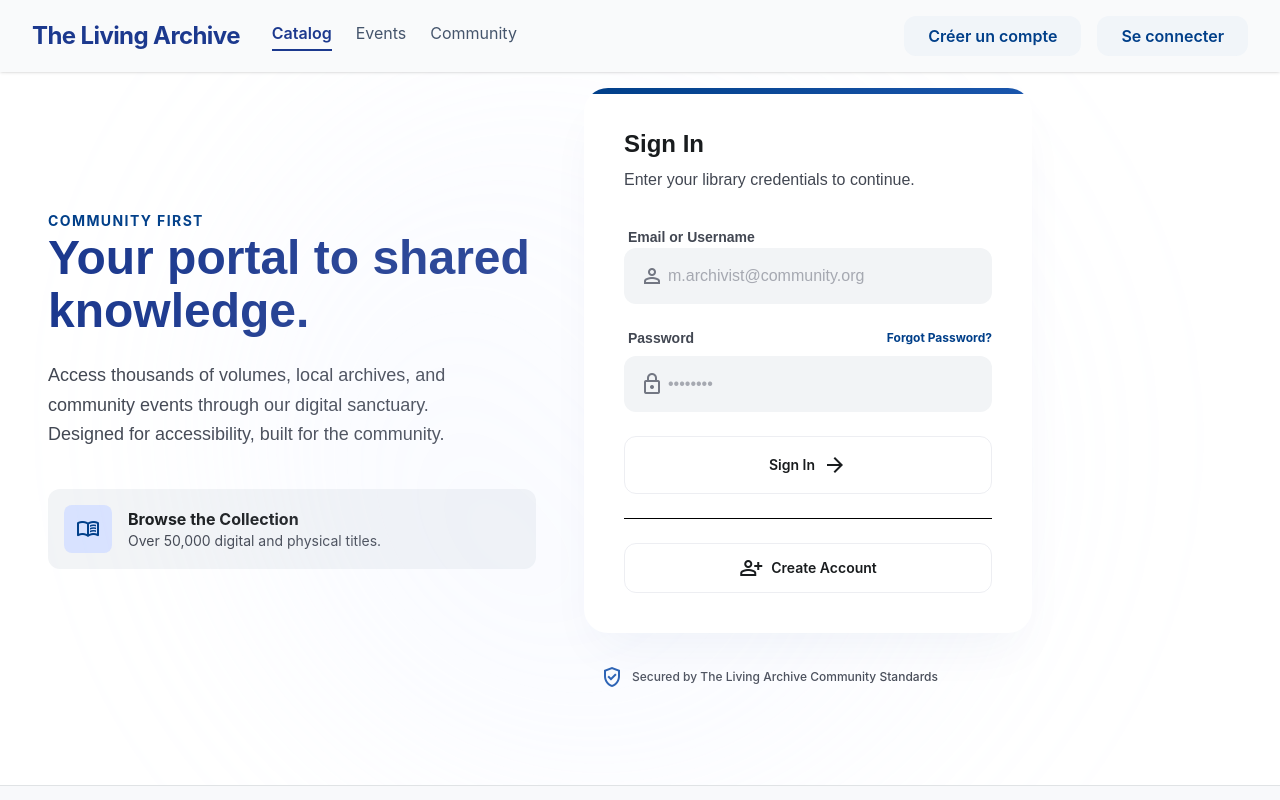
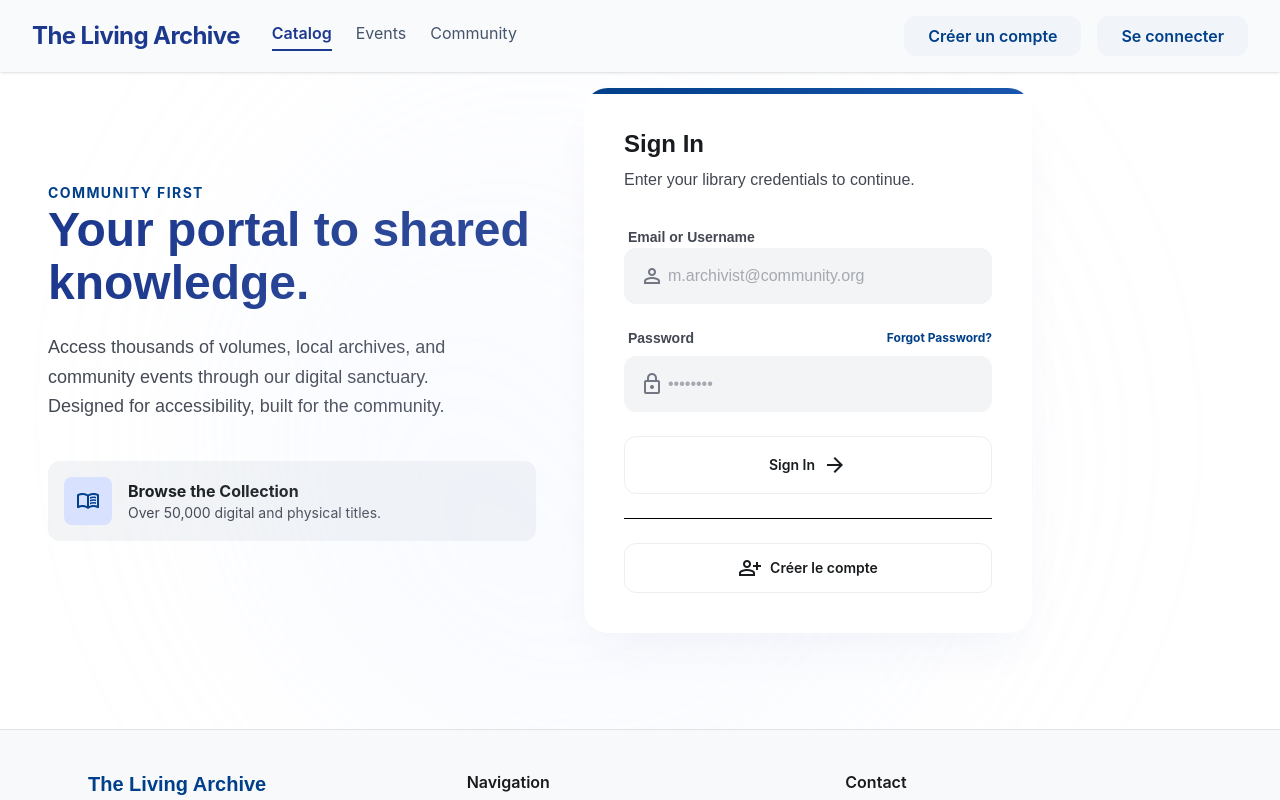
Before and after one commit to Federico2235/TP-BookHub-Front, an Angular app: page /login in a window 1280 px wide. Shown: the top 800 px of the page. Built offline with nearby package versions, Linux system fonts and the light colour scheme.

Commit message:
cleanup, took out the wip on login page validators to work on another branch.

```diff
--- a/src/app/features/users/pages/login/login.html
+++ b/src/app/features/users/pages/login/login.html
@@ -41,7 +41,7 @@
               <div class="absolute inset-y-0 left-0 pl-4 flex items-center pointer-events-none text-outline">
                 <span class="material-symbols-outlined text-xl">person</span>
               </div>
-              <input class="block w-full pl-11 pr-4 py-4 bg-surface-container-low border-transparent rounded-xl focus:ring-2 focus:ring-primary/20 focus:border-primary/40 transition-all font-body text-on-surface placeholder:text-outline/60 ghost-border ghost-border-focus" id="email" name="email" placeholder="m.archivist@community.org" type="email" [(ngModel)]="email"/>
+              <input [(ngModel)]="email" class="block w-full pl-11 pr-4 py-4 bg-surface-container-low border-transparent rounded-xl focus:ring-2 focus:ring-primary/20 focus:border-primary/40 transition-all font-body text-on-surface placeholder:text-outline/60 ghost-border ghost-border-focus" id="email" name="email" placeholder="m.archivist@community.org" type="email"/>
             </div>
           </div>
           <!-- Password Field -->
@@ -54,7 +54,7 @@
               <div class="absolute inset-y-0 left-0 pl-4 flex items-center pointer-events-none text-outline">
                 <span class="material-symbols-outlined text-xl">lock</span>
               </div>
-              <input class="block w-full pl-11 pr-4 py-4 bg-surface-container-low border-transparent rounded-xl focus:ring-2 focus:ring-primary/20 focus:border-primary/40 transition-all font-body text-on-surface placeholder:text-outline/60 ghost-border ghost-border-focus" id="password" name="password" placeholder="••••••••" type="password" [(ngModel)]="password"/>
+              <input [(ngModel)]="password" class="block w-full pl-11 pr-4 py-4 bg-surface-container-low border-transparent rounded-xl focus:ring-2 focus:ring-primary/20 focus:border-primary/40 transition-all font-body text-on-surface placeholder:text-outline/60 ghost-border ghost-border-focus" id="password" name="password" placeholder="••••••••" type="password"/>
             </div>
           </div>
           <!-- Sign In Button -->
@@ -66,22 +66,14 @@
           @if (message()){
               <span class="text-red-600 text-sm font-medium mt-2 block">{{message()}}</span>
           }
-
           <hr>
-
-
           <div class="flex flex-col sm:flex-row ">
             <button routerLink="/signup" class="flex-1 py-3 px-4 rounded-xl border border-outline-variant/30 text-on-surface font-semibold text-sm hover:bg-surface-container-low transition-colors flex items-center justify-center gap-2" type="button">
               <span class="material-symbols-outlined text-lg">person_add</span>
-              Create Account
+              Créer le compte
             </button>
           </div>
         </form>
-
-      </div>
-      <div class="mt-8 text-center md:text-left flex items-center gap-2 px-4">
-        <span class="material-symbols-outlined text-primary-container text-sm">verified_user</span>
-        <p class="text-xs text-on-surface-variant font-medium">Secured by The Living Archive Community Standards</p>
       </div>
     </div>
   </div>
--- a/src/app/features/users/pages/signup/signup/signup.html
+++ b/src/app/features/users/pages/signup/signup/signup.html
@@ -115,7 +115,7 @@
       <div class="mt-8 text-center">
         <p class="text-on-surface-variant">
           Vous avez déjà un compte ?
-          <a routerLink="/login" class="text-primary font-bold hover:underline ml-1" href="#">Connectez-vous (redirection)</a>
+          <a routerLink="/login" class="text-primary font-bold hover:underline ml-1" href="#">Connectez-vous</a>
         </p>
       </div>
     </div>
```
